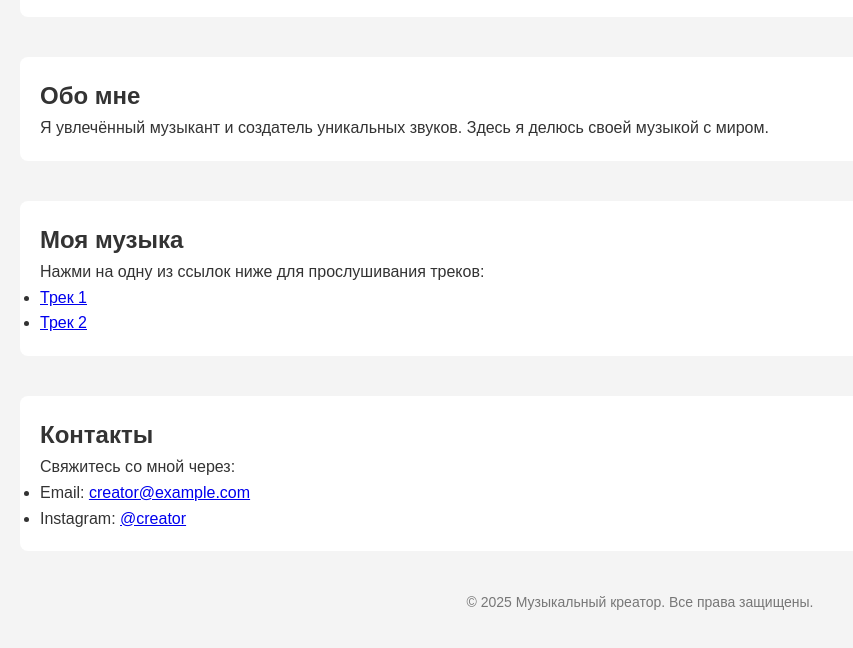
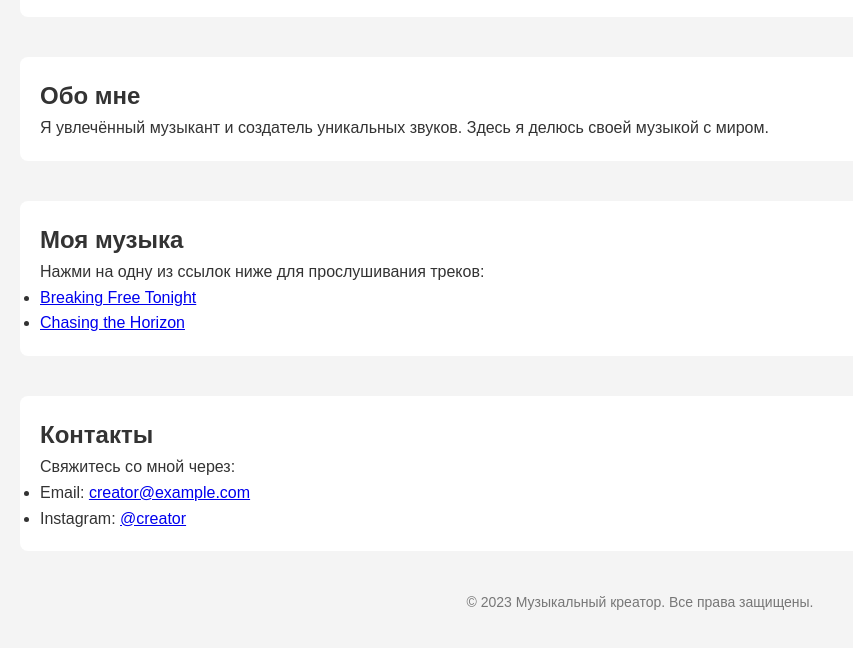
Before and after one commit to rastva/rastva.github.io, a plain HTML site: page index.html in a window 1280 px wide. Shown: the part 130-778 px from the top of the page, without its empty margins (0-853 px from the left). Drawn offline with Linux system fonts and the light colour scheme.

Commit message:
Add files via upload

```diff
--- a/index.html
+++ b/index.html
@@ -37,12 +37,12 @@
     <ul>
       <li>
         <a href="https://app.box.com/s/29tkq6t1un7c9eqz1agclx5xuvwm1oz7" target="_blank">
-          Трек 1
+          Breaking Free Tonight
         </a>
       </li>
       <li>
         <a href="https://app.box.com/s/kxuz6lgz5ctq1b5xlqkeizbay84zazp8" target="_blank">
-          Трек 2
+          Chasing the Horizon
         </a>
       </li>
     </ul>
@@ -58,7 +58,7 @@
   </section>
 
   <footer>
-    <p>&copy; 2025 Музыкальный креатор. Все права защищены.</p>
+    <p>&copy; 2023 Музыкальный креатор. Все права защищены.</p>
   </footer>
 
   <script src="script.js"></script>
```
